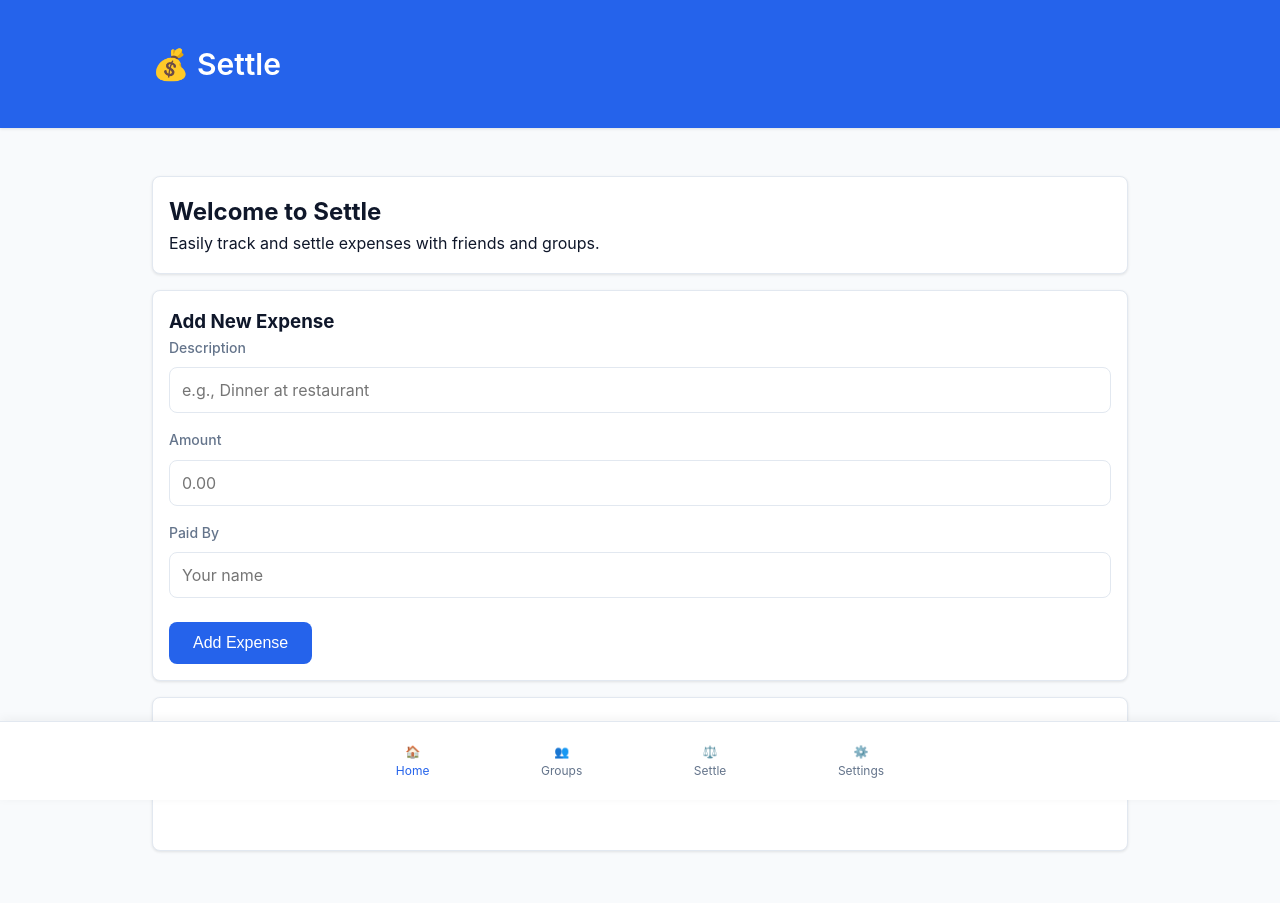
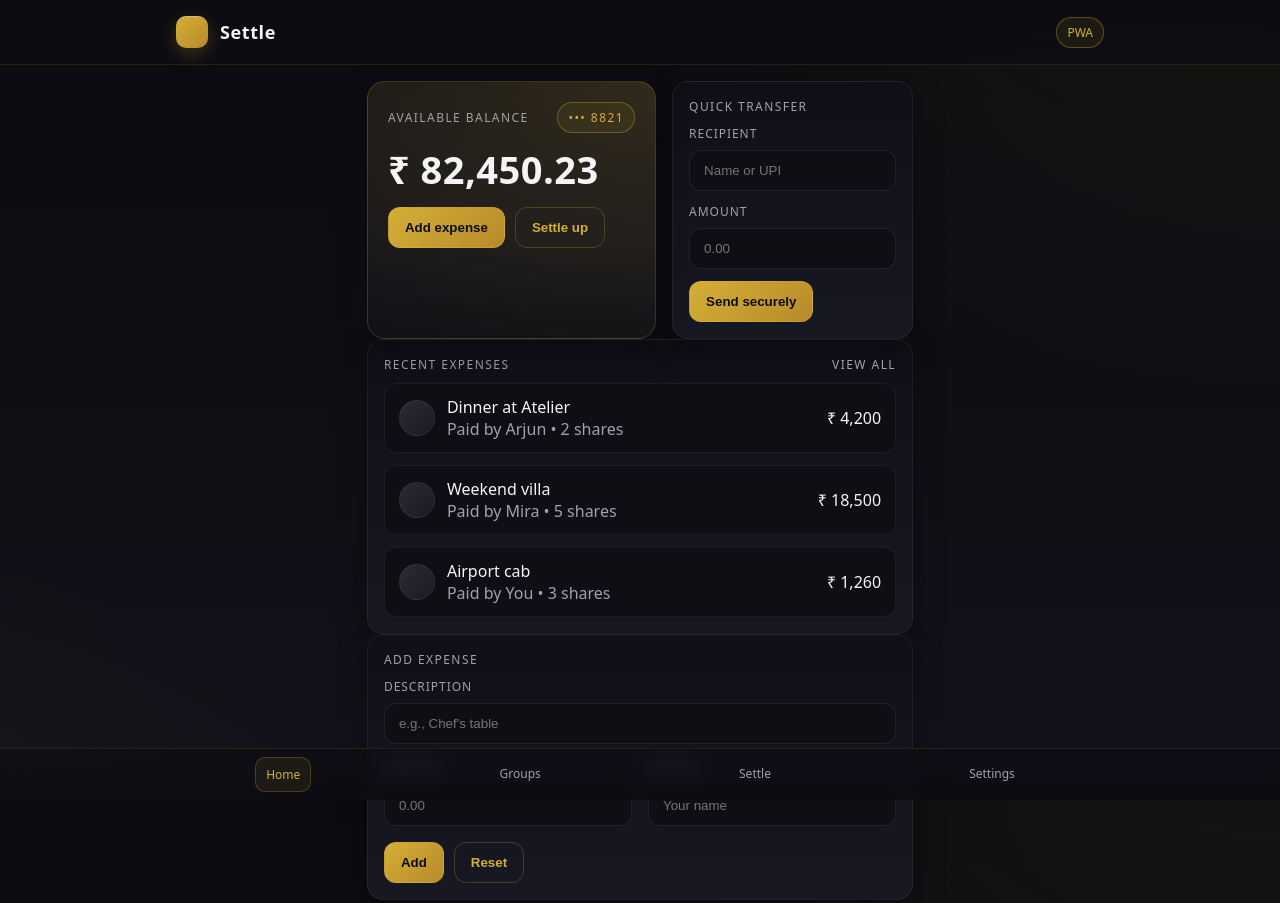
Before and after one commit to jobchta/settle, a plain HTML site: page index.html in a window 1280 px wide. Shown: the top 903 px of the page. Drawn offline with Linux system fonts and the light colour scheme.

Commit message:
Replace index.html: Exact sample Settle PWA UI.

```diff
--- a/index.html
+++ b/index.html
@@ -1,352 +1,261 @@
 <!DOCTYPE html>
 <html lang="en">
 <head>
-  <meta charset="UTF-8">
-  <meta name="viewport" content="width=device-width, initial-scale=1.0">
-  <meta name="description" content="Settle - Expense Settlement PWA">
-  <meta name="theme-color" content="#2563eb">
-  <title>Settle - Expense Settlement</title>
+  <meta charset="UTF-8" />
+  <meta name="viewport" content="width=device-width, initial-scale=1.0" />
+  <meta name="description" content="Settle - Luxury PWA Banking & Expense Settlement UI" />
+  <meta name="theme-color" content="#0B0B10" />
+  <title>Settle • Luxury PWA Banking</title>
+  <link rel="apple-touch-icon" href="icon-192.png" />
+  <link rel="manifest" href="manifest.json" />
+  <meta name="color-scheme" content="dark light">
+  <style>
+    /* Luxury Dark Theme */
+    :root {
+      --gold: #d4af37;
+      --gold-2: #b88a2a;
+      --ink: #0b0b10;
+      --ink-2: #12121a;
+      --ink-3: #181823;
+      --card: #0f0f16;
+      --text: #f5f5f7;
+      --muted: #a1a1aa;
+      --success: #22c55e;
+      --danger: #ef4444;
+      --shadow: 0 10px 30px rgba(0,0,0,.35);
+    }
+    * { box-sizing: border-box; }
+    html, body { height: 100%; }
+    body {
+      margin: 0;
+      font-family: ui-sans-serif, system-ui, -apple-system, Segoe UI, Roboto, Helvetica, Arial, "Apple Color Emoji", "Segoe UI Emoji";
+      background: radial-gradient(1200px 800px at 100% -10%, rgba(212,175,55,.06), transparent 60%),
+                  radial-gradient(1000px 600px at -20% 110%, rgba(212,175,55,.05), transparent 60%),
+                  linear-gradient(180deg, var(--ink) 0%, var(--ink-2) 100%);
+      color: var(--text);
+      -webkit-font-smoothing: antialiased;
+      -moz-osx-font-smoothing: grayscale;
+      display: grid;
+      grid-template-rows: auto 1fr auto;
+      min-height: 100vh;
+    }
+    a { color: inherit; text-decoration: none; }
+    .container { max-width: 960px; margin: 0 auto; padding: 16px; }
 
-  <!-- PWA Manifest -->
-  <!-- <link rel="manifest" href="manifest.json"> -->
+    /* Top app bar */
+    header.appbar {
+      position: sticky; top: 0; z-index: 50;
+      backdrop-filter: blur(10px);
+      background: linear-gradient(180deg, rgba(12,12,18,.85), rgba(12,12,18,.55));
+      border-bottom: 1px solid rgba(212,175,55,.12);
+    }
+    .brand {
+      display: flex; align-items: center; gap: 12px; font-weight: 600; letter-spacing: .6px;
+    }
+    .brand .logo {
+      width: 32px; height: 32px; border-radius: 10px;
+      background: linear-gradient(135deg, var(--gold), var(--gold-2));
+      box-shadow: inset 0 1px 0 rgba(255,255,255,.25), 0 6px 18px rgba(212,175,55,.25);
+    }
+    .brand span { color: var(--text); font-size: 18px; }
 
-  <!-- Apple Touch Icon -->
-  <link rel="apple-touch-icon" href="icon-192.png">
+    /* Cards */
+    .grid { display: grid; gap: 16px; }
+    @media (min-width: 720px) { .grid { grid-template-columns: 1.2fr .8fr; } }
+    .card {
+      background: linear-gradient(180deg, var(--card), var(--ink-3));
+      border: 1px solid rgba(255,255,255,.06);
+      border-radius: 16px; padding: 16px; box-shadow: var(--shadow);
+    }
+    .card-title { display:flex; align-items:center; justify-content:space-between; color: var(--muted); font-size: 12px; text-transform: uppercase; letter-spacing: .12em; margin-bottom: 10px; }
 
-  <style>
-    /* CSS Reset & Base Styles */
-    * {
-      margin: 0;
-      padding: 0;
-      box-sizing: border-box;
+    /* Premium balance card */
+    .balance {
+      background: radial-gradient(600px 300px at 100% 0%, rgba(212,175,55,.18), transparent),
+                  linear-gradient(180deg, #0d0d14, #12121a 60%, #0f0f16);
+      border: 1px solid rgba(212,175,55,.2);
+      padding: 20px; border-radius: 18px; overflow: hidden; position: relative;
     }
+    .balance .amount { font-size: 38px; font-weight: 700; letter-spacing: .5px; }
+    .chip { font-size: 12px; padding: 6px 10px; border: 1px solid rgba(212,175,55,.35); border-radius: 999px; color: var(--gold); background: rgba(212,175,55,.08); }
 
-    :root {
-      --primary-color: #2563eb;
-      --primary-dark: #1e40af;
-      --background: #f8fafc;
-      --surface: #ffffff;
-      --text-primary: #0f172a;
-      --text-secondary: #64748b;
-      --border: #e2e8f0;
-      --success: #10b981;
-      --error: #ef4444;
-      --shadow: 0 1px 3px rgba(0, 0, 0, 0.1);
-      --shadow-lg: 0 10px 25px rgba(0, 0, 0, 0.1);
+    /* Inputs */
+    .field { display:flex; flex-direction:column; gap:8px; }
+    label { color: var(--muted); font-size: 12px; letter-spacing: .08em; text-transform: uppercase; }
+    input, select, textarea {
+      background: #0e0e15; color: var(--text); border: 1px solid rgba(255,255,255,.08);
+      border-radius: 12px; padding: 12px 14px; outline: none; transition: border-color .2s, box-shadow .2s;
     }
+    input:focus, select:focus, textarea:focus { border-color: var(--gold); box-shadow: 0 0 0 4px rgba(212,175,55,.10); }
 
-    body {
-      font-family: -apple-system, BlinkMacSystemFont, 'Segoe UI', Roboto, Oxygen, Ubuntu, Cantarell, sans-serif;
-      background-color: var(--background);
-      color: var(--text-primary);
-      line-height: 1.6;
-      min-height: 100vh;
-      display: flex;
-      flex-direction: column;
+    /* Buttons */
+    .btn { display:inline-flex; align-items:center; justify-content:center; gap:10px; border-radius: 12px; padding: 12px 16px; border: 1px solid rgba(212,175,55,.35); color: #0c0c12; background: linear-gradient(135deg, var(--gold), var(--gold-2)); font-weight: 600; cursor:pointer; transition: transform .08s ease;
     }
+    .btn:active { transform: translateY(1px); }
+    .btn.secondary { background: transparent; color: var(--gold); border-color: rgba(212,175,55,.25); }
 
-    /* Mobile-First Layout */
-    .container {
-      max-width: 100%;
-      padding: 1rem;
-      margin: 0 auto;
+    /* List */
+    .list { display:flex; flex-direction:column; gap:12px; margin:0; padding:0; list-style:none; }
+    .row { display:flex; align-items:center; justify-content:space-between; padding:12px 14px; border-radius:12px; background:#0e0e15; border:1px solid rgba(255,255,255,.06); }
+    .row .l { display:flex; align-items:center; gap:12px; }
+    .avatar { width:36px; height:36px; border-radius:50%; background: linear-gradient(135deg, #2b2b36, #1a1a24); border:1px solid rgba(255,255,255,.06); }
+    .mono { font-variant-numeric: tabular-nums; font-feature-settings: "tnum" 1; }
+
+    /* Bottom nav */
+    .bottom {
+      position: sticky; bottom: 0; z-index: 40; border-top: 1px solid rgba(212,175,55,.12);
+      background: linear-gradient(0deg, rgba(12,12,18,.85), rgba(12,12,18,.55));
+      backdrop-filter: blur(10px);
     }
+    .tabs { display:flex; justify-content:space-around; padding: 8px 6px; }
+    .tab { display:flex; flex-direction:column; align-items:center; gap:6px; color: var(--muted); font-size: 12px; padding: 8px 10px; border-radius: 10px; }
+    .tab.active { color: var(--gold); background: rgba(212,175,55,.08); border: 1px solid rgba(212,175,55,.25); }
 
-    /* Header */
-    header {
-      background-color: var(--primary-color);
-      color: white;
-      padding: 1rem;
-      box-shadow: var(--shadow);
-      position: sticky;
-      top: 0;
-      z-index: 100;
-    }
-
-    header h1 {
-      font-size: 1.5rem;
-      font-weight: 600;
-    }
-
-    /* Main Content */
-    main {
-      flex: 1;
-      padding: 1rem;
-    }
-
-    /* Card Component */
-    .card {
-      background-color: var(--surface);
-      border-radius: 0.5rem;
-      padding: 1rem;
-      margin-bottom: 1rem;
-      box-shadow: var(--shadow);
-      border: 1px solid var(--border);
-    }
-
-    /* Button Styles */
-    .btn {
-      padding: 0.75rem 1.5rem;
-      border: none;
-      border-radius: 0.5rem;
-      font-size: 1rem;
-      font-weight: 500;
-      cursor: pointer;
-      transition: all 0.2s;
-      width: 100%;
-      margin-top: 0.5rem;
-    }
-
-    .btn-primary {
-      background-color: var(--primary-color);
-      color: white;
-    }
-
-    .btn-primary:hover {
-      background-color: var(--primary-dark);
-    }
-
-    .btn-primary:active {
-      transform: scale(0.98);
-    }
-
-    /* Input Styles */
-    .input-group {
-      margin-bottom: 1rem;
-    }
-
-    .input-group label {
-      display: block;
-      margin-bottom: 0.5rem;
-      color: var(--text-secondary);
-      font-size: 0.875rem;
-      font-weight: 500;
-    }
-
-    .input-group input,
-    .input-group select,
-    .input-group textarea {
-      width: 100%;
-      padding: 0.75rem;
-      border: 1px solid var(--border);
-      border-radius: 0.5rem;
-      font-size: 1rem;
-      font-family: inherit;
-      background-color: var(--surface);
-      transition: border-color 0.2s;
-    }
-
-    .input-group input:focus,
-    .input-group select:focus,
-    .input-group textarea:focus {
-      outline: none;
-      border-color: var(--primary-color);
-    }
-
-    /* List Styles */
-    .expense-list {
-      list-style: none;
-    }
-
-    .expense-item {
-      background-color: var(--surface);
-      padding: 1rem;
-      margin-bottom: 0.5rem;
-      border-radius: 0.5rem;
-      border: 1px solid var(--border);
-      display: flex;
-      justify-content: space-between;
-      align-items: center;
-    }
-
-    /* Bottom Navigation */
-    .bottom-nav {
-      background-color: var(--surface);
-      border-top: 1px solid var(--border);
-      padding: 0.75rem 0;
-      position: sticky;
-      bottom: 0;
-      box-shadow: 0 -2px 10px rgba(0, 0, 0, 0.05);
-    }
-
-    .bottom-nav nav {
-      display: flex;
-      justify-content: space-around;
-      max-width: 600px;
-      margin: 0 auto;
-    }
-
-    .nav-item {
-      display: flex;
-      flex-direction: column;
-      align-items: center;
-      text-decoration: none;
-      color: var(--text-secondary);
-      font-size: 0.75rem;
-      padding: 0.5rem;
-      transition: color 0.2s;
-    }
-
-    .nav-item:hover,
-    .nav-item.active {
-      color: var(--primary-color);
-    }
-
-    /* Responsive Design - Tablet and Desktop */
-    @media (min-width: 640px) {
-      .container {
-        max-width: 640px;
-        padding: 1.5rem;
-      }
-
-      main {
-        padding: 1.5rem;
-      }
-
-      .btn {
-        width: auto;
-      }
-    }
-
-    @media (min-width: 768px) {
-      .container {
-        max-width: 768px;
-      }
-
-      header h1 {
-        font-size: 1.875rem;
-      }
-    }
-
-    @media (min-width: 1024px) {
-      .container {
-        max-width: 1024px;
-      }
-    }
-
-    /* Loading State */
-    .loading {
-      display: none;
-      text-align: center;
-      padding: 2rem;
-    }
-
-    .loading.active {
-      display: block;
-    }
-
-    /* Utility Classes */
-    .text-center {
-      text-align: center;
-    }
-
-    .mt-1 { margin-top: 0.5rem; }
-    .mt-2 { margin-top: 1rem; }
-    .mb-1 { margin-bottom: 0.5rem; }
-    .mb-2 { margin-bottom: 1rem; }
+    .muted { color: var(--muted); }
+    .spacer { height: 12px; }
   </style>
 </head>
 <body>
-  <!-- Header -->
-  <header>
-    <div class="container">
-      <h1>💰 Settle</h1>
+  <header class="appbar">
+    <div class="container" style="display:flex;align-items:center;justify-content:space-between;gap:12px;">
+      <div class="brand">
+        <div class="logo" aria-hidden="true"></div>
+        <span>Settle</span>
+      </div>
+      <div class="chip">PWA</div>
     </div>
   </header>
 
-  <!-- Main Content -->
-  <main>
-    <div class="container">
-      <!-- Welcome Section -->
-      <div class="card">
-        <h2>Welcome to Settle</h2>
-        <p>Easily track and settle expenses with friends and groups.</p>
-      </div>
+  <main class="container">
+    <div class="grid">
+      <section class="card balance" aria-label="Account overview">
+        <div class="card-title">
+          <span>Available balance</span>
+          <span class="chip mono">••• 8821</span>
+        </div>
+        <div class="amount mono">₹ 82,450.23</div>
+        <div class="spacer"></div>
+        <div style="display:flex; gap:10px; flex-wrap:wrap;">
+          <button class="btn" id="add-expense">Add expense</button>
+          <button class="btn secondary" id="settle-btn">Settle up</button>
+        </div>
+      </section>
 
-      <!-- Expense Input Form -->
-      <div class="card">
-        <h3>Add New Expense</h3>
-        <form id="expense-form">
-          <div class="input-group">
-            <label for="description">Description</label>
-            <input type="text" id="description" name="description" placeholder="e.g., Dinner at restaurant" required>
+      <section class="card" aria-label="Quick transfer">
+        <div class="card-title"><span>Quick transfer</span></div>
+        <div class="field">
+          <label for="to">Recipient</label>
+          <input id="to" placeholder="Name or UPI" />
+        </div>
+        <div class="spacer"></div>
+        <div class="field">
+          <label for="amt">Amount</label>
+          <input id="amt" type="number" inputmode="decimal" placeholder="0.00" />
+        </div>
+        <div class="spacer"></div>
+        <button class="btn">Send securely</button>
+      </section>
+    </div>
+
+    <section class="card" aria-label="Recent expenses">
+      <div class="card-title"><span>Recent expenses</span><a class="muted" href="#">View all</a></div>
+      <ul class="list" id="expense-list">
+        <li class="row">
+          <div class="l">
+            <div class="avatar" aria-hidden="true"></div>
+            <div>
+              <div>Dinner at Atelier</div>
+              <div class="muted">Paid by Arjun • 2 shares</div>
+            </div>
           </div>
+          <div class="mono">₹ 4,200</div>
+        </li>
+        <li class="row">
+          <div class="l">
+            <div class="avatar" aria-hidden="true"></div>
+            <div>
+              <div>Weekend villa</div>
+              <div class="muted">Paid by Mira • 5 shares</div>
+            </div>
+          </div>
+          <div class="mono">₹ 18,500</div>
+        </li>
+        <li class="row">
+          <div class="l">
+            <div class="avatar" aria-hidden="true"></div>
+            <div>
+              <div>Airport cab</div>
+              <div class="muted">Paid by You • 3 shares</div>
+            </div>
+          </div>
+          <div class="mono">₹ 1,260</div>
+        </li>
+      </ul>
+    </section>
 
-          <div class="input-group">
-            <label for="amount">Amount</label>
-            <input type="number" id="amount" name="amount" placeholder="0.00" step="0.01" required>
-          </div>
-
-          <div class="input-group">
-            <label for="paidBy">Paid By</label>
-            <input type="text" id="paidBy" name="paidBy" placeholder="Your name" required>
-          </div>
-
-          <button type="submit" class="btn btn-primary">Add Expense</button>
-        </form>
-      </div>
-
-      <!-- Expense List -->
-      <div class="card">
-        <h3>Recent Expenses</h3>
-        <ul class="expense-list" id="expense-list">
-          <!-- Expenses will be dynamically added here -->
-          <li class="text-center" style="color: var(--text-secondary); padding: 2rem;">
-            No expenses yet. Add your first expense above!
-          </li>
-        </ul>
-      </div>
-    </div>
+    <section class="card" aria-label="Add expense">
+      <div class="card-title"><span>Add expense</span></div>
+      <form id="expense-form" class="grid" style="grid-template-columns:1fr 1fr;">
+        <div class="field" style="grid-column:1 / -1">
+          <label for="desc">Description</label>
+          <input id="desc" name="description" required placeholder="e.g., Chef's table" />
+        </div>
+        <div class="field">
+          <label for="amount">Amount</label>
+          <input id="amount" name="amount" type="number" inputmode="decimal" step="0.01" required placeholder="0.00" />
+        </div>
+        <div class="field">
+          <label for="payer">Paid by</label>
+          <input id="payer" name="paidBy" required placeholder="Your name" />
+        </div>
+        <div style="grid-column:1 / -1; display:flex; gap:10px;">
+          <button class="btn" type="submit">Add</button>
+          <button class="btn secondary" type="reset">Reset</button>
+        </div>
+      </form>
+    </section>
   </main>
 
-  <!-- Bottom Navigation -->
-  <div class="bottom-nav">
-    <nav>
-      <a href="#" class="nav-item active">
-        <span>🏠</span>
-        <span>Home</span>
-      </a>
-      <a href="#" class="nav-item">
-        <span>👥</span>
-        <span>Groups</span>
-      </a>
-      <a href="#" class="nav-item">
-        <span>⚖️</span>
-        <span>Settle</span>
-      </a>
-      <a href="#" class="nav-item">
-        <span>⚙️</span>
-        <span>Settings</span>
-      </a>
-    </nav>
-  </div>
-
-  <!-- Service Worker Registration -->
-  <!-- <script>
-    // Service worker will be registered here
-    if ('serviceWorker' in navigator) {
-      navigator.serviceWorker.register('/sw.js')
-        .then(registration => console.log('SW registered:', registration))
-        .catch(error => console.log('SW registration failed:', error));
-    }
-  </script> -->
-
-  <!-- Main Application Logic -->
-  <!-- <script src="app.js"></script> -->
+  <nav class="bottom" aria-label="Primary">
+    <div class="container tabs">
+      <a class="tab active" href="#home" aria-current="page">Home</a>
+      <a class="tab" href="#groups">Groups</a>
+      <a class="tab" href="#settle">Settle</a>
+      <a class="tab" href="#settings">Settings</a>
+    </div>
+  </nav>
 
   <script>
-    // Placeholder for main application logic
-    // TODO: Implement expense tracking functionality
-    // TODO: Implement local storage/IndexedDB for offline support
-    // TODO: Implement settlement calculations
-    // TODO: Implement group management
+    // Minimal in-page behavior for demo
+    const list = document.getElementById('expense-list');
+    const form = document.getElementById('expense-form');
+    form?.addEventListener('submit', (e) => {
+      e.preventDefault();
+      const data = new FormData(form);
+      const desc = data.get('description');
+      const amount = Number(data.get('amount') || 0).toFixed(2);
+      const paidBy = data.get('paidBy');
+      const li = document.createElement('li');
+      li.className = 'row';
+      li.innerHTML = `
+        <div class="l">
+          <div class="avatar" aria-hidden="true"></div>
+          <div>
+            <div>${desc}</div>
+            <div class="muted">Paid by ${paidBy} • 2 shares</div>
+          </div>
+        </div>
+        <div class="mono">₹ ${amount}</div>`;
+      list?.prepend(li);
+      form.reset();
+    });
 
-    // Basic form handling example
-    document.getElementById('expense-form')?.addEventListener('submit', (e) => {
-      e.preventDefault();
-      // Form submission logic will go here
-      console.log('Expense form submitted');
-    });
+    // PWA Service Worker registration (optional)
+    if ('serviceWorker' in navigator) {
+      window.addEventListener('load', () => {
+        navigator.serviceWorker.register('sw.js').catch(() => {});
+      });
+    }
   </script>
 </body>
 </html>
```
